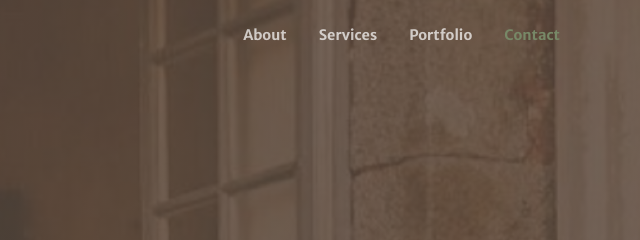
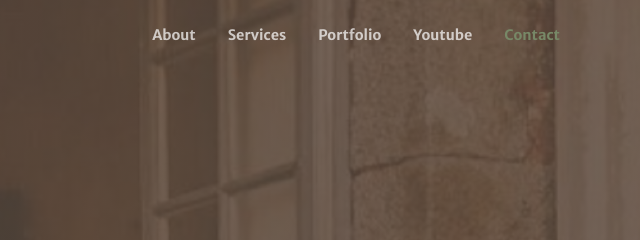
Before and after one commit to malloryxhunter/Portfolio, a plain HTML site: page index.html in a window 1280 px wide. Shown: the top 240 px of the page, 602-1242 px from the left. Drawn offline with nearby package versions, Linux system fonts and the light colour scheme; some packages are replaced by stand-ins of ours; a script that the page names is missing.

Commit message:
Add files via upload

```diff
--- a/index.html
+++ b/index.html
@@ -29,6 +29,7 @@
                         <li class="nav-item"><a class="nav-link" href="#about">About</a></li>
                         <li class="nav-item"><a class="nav-link" href="#services">Services</a></li>
                         <li class="nav-item"><a class="nav-link" href="#portfolio">Portfolio</a></li>
+                        <li class="nav-item"><a class="nav-link" href="#youtube">Youtube</a></li>
                         <li class="nav-item"><a class="nav-link" href="#contact">Contact</a></li>
                     </ul>
                 </div>
@@ -160,7 +161,8 @@
                 </div>
             </div>
         </div>
-        <!-- Call to action-->
+                <!-- Youtube--> <!--section add-->
+                <div id="youtube">
         <section class="page-section bg-dark text-white">
             <div class="container px-4 px-lg-5 text-center">
                 <h2 class="mb-4">Here's my favorite chaotic creator!</h2>
```
